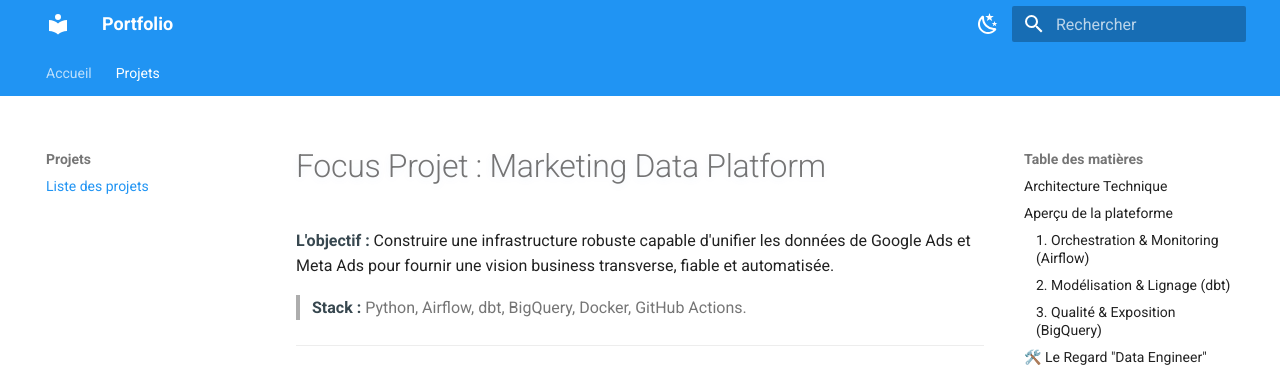
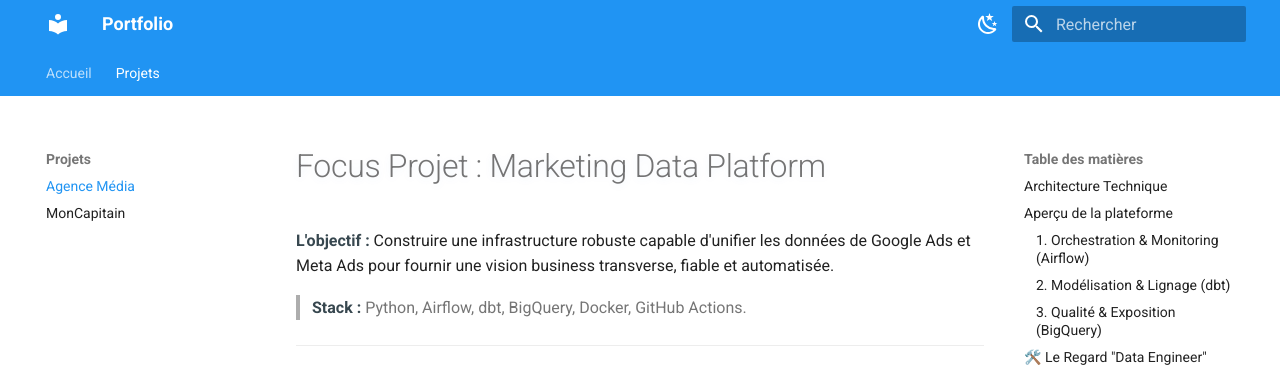
Before and after one commit to y-ikli/portfolio, an MkDocs documentation site: the page built from docs/projets/agence_media.md, in a window 1280 px wide. Shown: the top 367 px of the page. Built offline with MkDocs 1.6.1 and Material for MkDocs 9.7.7, drawn with Linux system fonts in a browser that asks for light colours; some of the changed lines change nothing that is shown.

Commit message:
Add moncapitain project

```diff
--- a/docs/experiences.md
+++ /dev/null
@@ -1,83 +0,0 @@
-# Contexte professionnel et technique
-
-Cette page apporte un **complément de contexte** au portfolio.
-Elle synthétise mon parcours et mes compétences sous l’angle de la **conception de plateformes data**, de la **construction de pipelines fiables** et de la **production de données analytiques exploitables**, dans une logique **Data Engineer / Analytics Engineer**.
-
----
-
-## Expériences clés
-
-### Inria — Data Engineer (Data Platform)
-- Conception et évolution d’une data platform cloud orientée production.
-- Développement de pipelines Python / SQL avec tests, documentation et contrôles de cohérence.
-- Structuration de datasets analytiques utilisés par des équipes internes.
-- Collaboration avec des profils data et techniques pour garantir stabilité et exploitabilité.
-
-### Apteeus — Data Engineer
-- Développement de pipelines ETL pour données structurées (TXT, CSV, Excel).
-- Transformation, mise en qualité et documentation de données analytiques.
-- Construction de bases cohérentes et maintenables dans le temps.
-
-### Alicante — Analytics Engineer
-- Ingestion et normalisation de sources tabulaires hétérogènes.
-- Conception de transformations analytiques automatisées.
-- Production de datasets exploitables par des utilisateurs métier.
-
----
-
-## Projets significatifs
-
-### Data Platform — Cas d’usage agence média
-- Plateforme data simulant un contexte d’agence média.
-- Centralisation de sources hétérogènes et automatisation ingestion / transformation.
-- Production de datasets analytiques structurés et prêts à l’usage.
-
-### CHU de Lille — Projet Data (Master 2 Data Science)
-- Préparation et analyse de données issues de signaux physiologiques.
-- Mise en œuvre de méthodes de classification pour l’anticipation de crises d’épilepsie.
-- Attention portée à la qualité, la cohérence et la reproductibilité.
-- Collaboration avec des profils techniques et non techniques.
-
----
-
-## Compétences techniques
-
-**Data Engineering**
-- Ingestion multi-sources et pipelines de données
-- Orchestration et automatisation des traitements
-- Fiabilité, gestion des erreurs et performance
-- Data platforms et bases de données analytiques
-
-**Analytics Engineering**
-- Transformations analytiques SQL-first
-- Modélisation et structuration des données
-- Tables analytiques, tests et contrôles de qualité
-- Documentation et exploitation des datasets
-
-**Outils et environnements**
-- Langages : Python, SQL
-- Orchestration : Airflow
-- Transformation analytique : dbt
-- Cloud & data platforms : GCP (BigQuery), Snowflake
-- Bases de données : PostgreSQL, MongoDB
-- Qualité & tests : dbt tests, tests SQL, pytest
-- Conteneurisation & CI/CD : Docker, GitHub Actions, GitLab CI
-- Collaboration : Git, GitHub, GitLab
-- Environnement : Linux, Bash
-
----
-
-## Transmission et engagements
-
-- Tutorat universitaire en programmation Python.
-- Vulgarisation de concepts data et accompagnement de bonnes pratiques.
-- Engagement associatif autour du logiciel libre et de projets collaboratifs.
-
----
-
-## Synthèse
-
-- Conception et exploitation de plateformes et pipelines data.
-- Structuration et transformation de données à des fins analytiques.
-- Forte attention à la qualité, la fiabilité et la documentation.
-- Pratique régulière de la collaboration et de la transmission technique.
--- a/docs/projets/index.md
+++ b/docs/projets/agence_media.md
@@ -19,15 +19,16 @@
 ## Aperçu de la plateforme
 
 ### 1. Orchestration & Monitoring (Airflow)
-![DAG Airflow — orchestration des pipelines](../img/airflow_dag_detail.png)
+![DAG Airflow — orchestration des pipelines](../images_projets/agence_media/airflow_dag_detail.png
+)
 *Vue du DAG orchestrant l'ingestion parallélisée et le déclenchement des transformations dbt. Chaque étape inclut une logique de retry et un logging détaillé.*
 
 ### 2. Modélisation & Lignage (dbt)
-![Transformations dbt — modèles et dépendances](../img/dbt_transformations_sql.png)
+![Transformations dbt — modèles et dépendances](../images_projets/agence_media/dbt_transformations_sql.png)
 *Structure des transformations en couches. Le passage du `Staging` au `Mart` permet d'isoler les règles de gestion métier de la structure brute des APIs.*
 
 ### 3. Qualité & Exposition (BigQuery)
-![Tables marts — datasets métier](../img/marts.png)
+![Tables marts — datasets métier](../images_projets/agence_media/marts.png)
 *Exposition des Data Marts finaux dans BigQuery. Les données sont nettoyées, typées et prêtes pour être consommées par un outil de BI (Looker, Tableau).*
 
 ---
--- /dev/null
+++ b/docs/projets/moncapitain.md
@@ -0,0 +1,99 @@
+# MonCapitain — IA locale pour corpus documentaires scientifiques
+
+> Projet en cours de développement — code source disponible prochainement.
+
+---
+
+## Le problème
+
+Dans un contexte de recherche scientifique, les documents internes
+(rapports, articles, fiches techniques) s'accumulent et deviennent
+difficiles à interroger efficacement. Les solutions cloud posent
+des problèmes de confidentialité sur des données sensibles.
+
+---
+
+## La solution
+
+MonCapitain est un système RAG (**Retrieval-Augmented Generation**)
+100% local — aucune donnée ne quitte la machine. Il permet
+d'interroger un corpus documentaire en langage naturel,
+avec des réponses ancrées dans les sources.
+
+Au-delà du RAG, l'objectif est d'intégrer progressivement
+des modules chimio-informatiques (RDKit) pour faciliter
+la navigation dans des corpus scientifiques — recherche
+par structure moléculaire, calcul de similarité de Tanimoto,
+visualisation SMILES. Un premier module de similarité
+est déjà disponible, d'autres seront ajoutés selon les besoins.
+
+---
+
+## Stack technique
+
+- LLM local via Ollama
+- Recherche vectorielle
+- API Python (FastAPI)
+- Interface desktop
+- Modules chimio-informatiques (RDKit)
+
+---
+
+## Fonctionnalités
+
+- Extraction multi-format : PDF, DOCX, ODT, TXT, Markdown
+- Chunking intelligent avec overlap et métadonnées
+- Recherche vectorielle par similarité sémantique
+- Génération de réponses avec citation des sources *(en cours)*
+- Architecture modulaire — modules métier ajoutables selon le contexte
+- Interface desktop locale
+
+---
+
+## Captures d'écran
+
+### Lancement de l'application
+![Lancement MonCapitain](../images_projets/moncapitain/premier_apercu.png)
+*capture 1: interface principale MonCapitain*
+
+### Ajout d'un document
+![Ajout document](../images_projets/moncapitain/ajout_doc.png)
+*capture 2: import d'un document exemple*
+
+### Choix du modèle LLM
+![Choix du LLM](../images_projets/moncapitain/choisir_model.png)
+*capture 3: sélection du modèle Ollama*
+
+### Interrogation du corpus
+![Poser Question ](../images_projets/moncapitain/poser_question.png)
+*capture 4: question posée sur le document, réponse générée localement*
+
+### Similarité moléculaire (module RDKit)
+![Modules cheminformatique](../images_projets/moncapitain/cheminfo.png)
+*capture 5: deux structures SMILES comparées, score de similarité affiché*
+
+---
+
+## État du projet
+
+| Module | Statut |
+|--------|--------|
+| Extraction documents | ✅ Stable |
+| Chunking | ✅ Stable |
+| Embeddings + Qdrant | ✅ Stable |
+| RAG avec citations | 🔄 En cours |
+| Interface Electron | 🔄 En cours |
+| Module RDKit | ✅ Disponible |
+
+Couverture de tests actuelle : **69%**
+
+---
+
+## Ce qui reste à faire
+
+- Finaliser le RAG avec vérification et citation des sources
+- Réduire les hallucinations via prompt engineering et reranking
+- Améliorer l'interface desktop
+- Publier le code source sur GitHub
+
+---
--- a/mkdocs.yml
+++ b/mkdocs.yml
@@ -7,7 +7,8 @@
 nav:
   - Accueil: index.md
   - Projets:
-      - Liste des projets: projets/index.md
+      - Agence Média: projets/agence_media.md
+      - MonCapitain : Projets/moncapitain.md
 
 theme:
   name: material
```
Also changed, not shown: docs/images_projets/agence_media/airflow_dag_detail.png (renamed from docs/img/airflow_dag_detail.png), docs/images_projets/agence_media/bigquery_dashboard.png (renamed from docs/img/bigquery_dashboard.png), docs/images_projets/agence_media/bigquery_data_exploration.png (renamed from docs/img/bigquery_data_exploration.png), docs/images_projets/agence_media/data_quality_monitoring.png (renamed from docs/img/data_quality_monitoring.png), docs/images_projets/agence_media/dbt_transformations_sql.png (renamed from docs/img/dbt_transformations_sql.png), docs/images_projets/agence_media/marts.png (renamed from docs/img/marts.png), docs/images_projets/moncapitain/ajout_doc.png (added), docs/images_projets/moncapitain/cheminfo.png (added), docs/images_projets/moncapitain/choisir_model.png (added), docs/images_projets/moncapitain/poser_question.png (added), docs/images_projets/moncapitain/premier_apercu.png (added), site/index.html, site/search/search_index.json.
